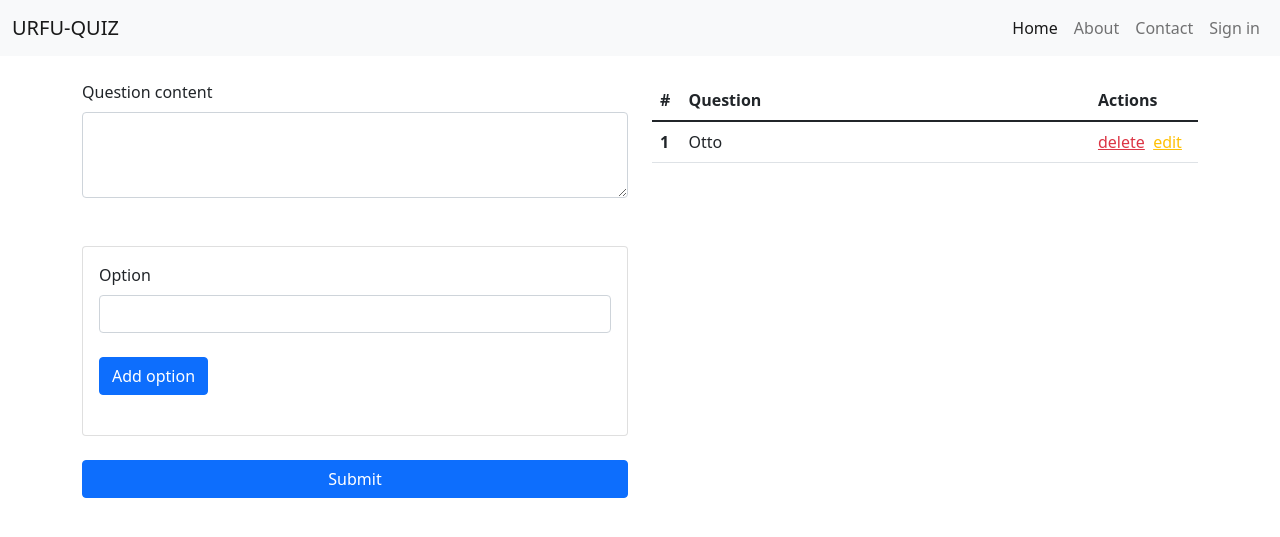
After one commit to theedanico/Django-Quiz-App, a Django app: page /question/ in a window 1280 px wide. The commit adds this page. Shown: the top 537 px of the page. Run offline with Django 4.2, Linux system fonts and the light colour scheme; some libraries are stand-ins or nearby versions.

Commit message:
add question view and model

```diff
--- /dev/null
+++ b/quiz_project/quiz/templates/quiz/add_question.html
@@ -0,0 +1,93 @@
+{% extends 'quiz/home.html'%}
+{% load static %}
+
+{% block innercontent %}
+
+<div class="container">
+  <br/>
+<div class="row">
+  <div class="col-md-6">
+    <form role="form" method="post" >
+      {% csrf_token %}
+    <label for="exampleFormControlTextarea1" class="form-label">Question content</label>
+    <textarea class="form-control" name="quistion_text" rows="3"></textarea>
+    <br/>  <br/>
+    <div class="card">
+      <div class="card-body">
+        <label for="exampleFormControlTextarea1" class="form-label">Option</label>
+        <input class="form-control" id="option_text" type="text"></input>
+        <br/>
+        <button id="addoption" class="btn btn-primary">Add option</button>
+<br/><br/>
+      <div id="options_check_list">
+              <!-- list of options -->
+      </div>
+    </div>
+    </div>
+    <br/>
+    <!--data field-->
+    <input type="hidden" id="options" name="options" />
+     <!--data field-->
+    <input type="submit" title="Save Question" class="btn btn-primary col-md-12" />
+  </form>
+  </div>
+  <div class="col-md-6">
+    <table class="table">
+      <thead>
+        <tr>
+          <th scope="col">#</th>
+          <th scope="col">Question</th>
+          <th scope="col">Actions</th>
+        </tr>
+      </thead>
+      <tbody>
+        <tr>
+          <th scope="row">1</th>
+          <td class="w-75">Otto</td>
+          <td><a href="#" class="text-danger">delete</a> &nbsp;<a href="#" class="text-warning">edit</a></td>
+        </tr>
+      </tbody>
+    </table>
+  </div>
+</div>
+</div>
+<script>
+
+
+ var data = []
+
+var addoption = document.getElementById("addoption");
+var optiontext = document.getElementById("option_text");
+var options_check_list = document.getElementById("options_check_list");
+var options = document.getElementById("options");
+
+addoption.onclick  = function(e){
+  e.preventDefault()
+  if(!optiontext.value){
+    alert("option text required")
+    return
+  }
+  data.push(optiontext.value)
+  optiontext.value = ""
+  bindOptions()
+  options.value = JSON.stringify(data)
+};
+
+
+var bindOptions= function(){
+
+  var option_html_start =  `<div class="form-check">
+                      <input class="form-check-input" type="radio" name="option_text" >
+                      <label class="form-check-label" for="option_text">`
+
+  var option_html_end =  ` </label></div>`
+
+  options_check_list.innerHTML = ""
+  data.forEach((item)=>{
+    options_check_list.innerHTML+=option_html_start+item+option_html_end
+  })
+
+}
+
+</script>
+{% endblock innercontent %}
--- a/quiz_project/quiz/templates/quiz/home.html
+++ b/quiz_project/quiz/templates/quiz/home.html
@@ -34,15 +34,19 @@
       </div>
 
   </nav>
-  {% if messages %}
-          <div class="alert alert-dismissible" role="alert">
+        {% if messages %}
             {% for message in messages %}
-              <div class="alert alert-{{ message.tags }}">{{ message }}</div>
+                {% if message.tags == "success" %}
+                  <div class="alert alert-success alert-dismissible fade show" role="alert">
+                {% else %}
+                  <div class="alert alert-danger alert-dismissible fade show" role="alert">
+                {% endif %}
+                    {{ message }}
+                    <button type="button" class="close" data-dismiss="alert" aria-label="Close">
+                      <span aria-hidden="true">&times;</span>
+                    </button>
+                  </div>
             {% endfor %}
-            <button type="button" class="close" data-dismiss="alert" aria-label="Close">
-              <span aria-hidden="true">&times;</span>
-            </button>
-          </div>
         {% endif %}
 
   {% block innercontent %}
--- a/quiz_project/quiz/urls.py
+++ b/quiz_project/quiz/urls.py
@@ -1,8 +1,9 @@
 from django.urls import path
-from .views import home, profile, RegisterView
+from .views import addQuestion, home, profile, RegisterView
 
 urlpatterns = [
     path('', home, name='users-home'),
     path('register/', RegisterView.as_view(), name='users-register'),
     path('profile/', profile, name='users-profile'),
+    path('question/', addQuestion, name='add-question')
 ]
--- a/quiz_project/quiz/views.py
+++ b/quiz_project/quiz/views.py
@@ -5,6 +5,8 @@ from django.contrib import messages
 from django.contrib.messages.views import SuccessMessageMixin
 from django.views import View
 from django.contrib.auth.decorators import login_required
+from .models import Question,Option
+import json
 
 
 from .forms import RegisterForm, LoginForm, UpdateUserForm, UpdateProfileForm
@@ -12,6 +14,30 @@ from .forms import RegisterForm, LoginForm, UpdateUserForm, UpdateProfileForm
 
 def home(request):
     return render(request, 'quiz/index.html')
+
+def addQuestion(request):
+    if request.method == "POST":
+        quistionText = request.POST.get('quistion_text')
+        option_text = request.POST.get('option_text')
+        options = request.POST.get('options')
+        if not quistionText or not option_text:
+                messages.error(request, "Please add question text")
+                messages.error(request, "Please add default option")
+        else:
+                options = json.loads(options)
+                mQuestion = Question()
+                mQuestion.quistion_text = quistionText
+                mQuestion.save()
+
+                for option in options :
+                    mOption =Option()
+                    mOption.option_text = option
+                    if option_text==option:
+                        mOption.question = mQuestion
+                    mOption.save()
+                    messages.success(request, "Question added successfully")
+
+    return render(request, 'quiz/add_question.html')
 
 
 class RegisterView(View):
--- a/quiz_project/quiz_project/settings.py
+++ b/quiz_project/quiz_project/settings.py
@@ -25,8 +25,7 @@ BASE_DIR = Path(__file__).resolve().parent.parent
 # See https://docs.djangoproject.com/en/4.0/howto/deployment/checklist/
 
 # SECURITY WARNING: keep the secret key used in production secret!
-#SECRET_KEY = str(os.getenv('SECRET_KEY'))
-SECRET_KEY = 'django-insecure-tt!&nx4^p#j=4siec++26eh0ejw$)0h0&wq0oa&o&9!d(_cnj4'
+SECRET_KEY = str(os.getenv('SECRET_KEY'))
 
 # SECURITY WARNING: don't run with debug turned on in production!
 DEBUG = True
```
Also changed, not shown: quiz_project/quiz/models.py (+16 -0 lines), quiz_project/quiz/migrations/0004_alter_profile_avatar_question_option.py (added).
